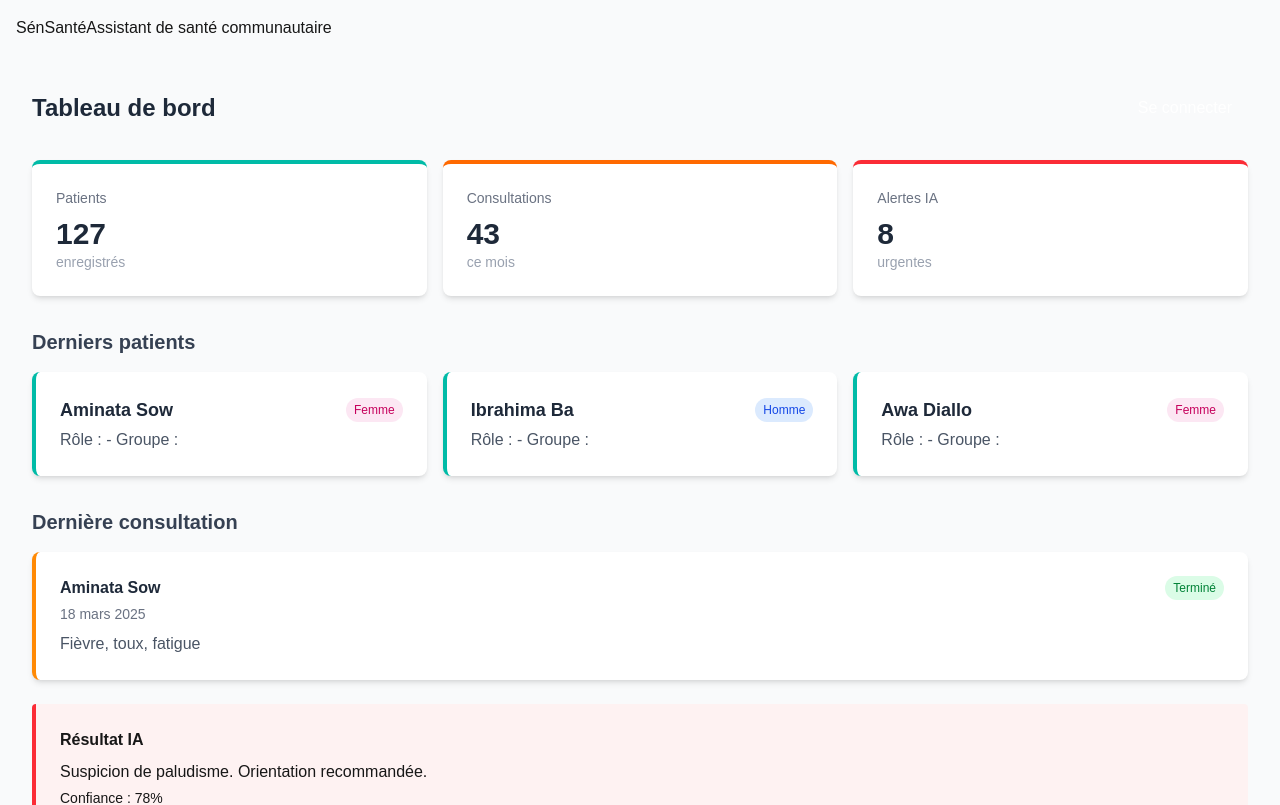
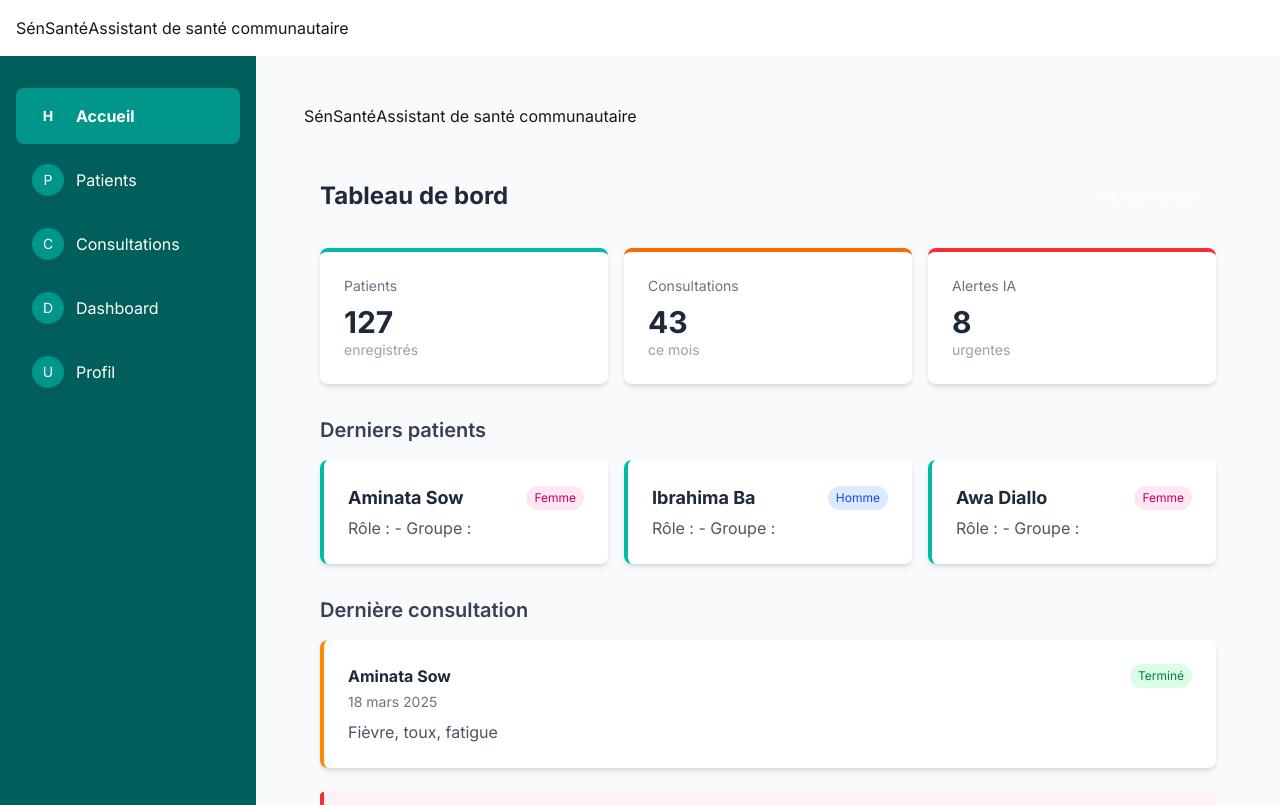
Before and after one commit to DieganeDabaSarr/sensante, a Next.js app: page / in a window 1280 px wide. Shown: the top 805 px of the page. Built offline with nearby package versions, Linux system fonts and the light colour scheme.

Commit message:
Layout avec Header,  Sidebar et Navigation

```diff
--- a/src/app/layout.tsx
+++ b/src/app/layout.tsx
@@ -1,33 +1,34 @@
 import type { Metadata } from "next";
-import { Geist, Geist_Mono } from "next/font/google";
+import { Inter } from "next/font/google";
 import "./globals.css";
+import Header from "@/components/Header";
+import Sidebar from "@/components/Sidebar";
 
-const geistSans = Geist({
-  variable: "--font-geist-sans",
-  subsets: ["latin"],
-});
-
-const geistMono = Geist_Mono({
-  variable: "--font-geist-mono",
-  subsets: ["latin"],
-});
+const inter = Inter({ subsets: ["latin"] });
 
 export const metadata: Metadata = {
-  title: "Create Next App",
-  description: "Generated by create next app",
+  title: "SénSanté",
+  description: "Assistant de santé communautaire avec IA",
 };
 
 export default function RootLayout({
   children,
-}: Readonly<{
+}: {
   children: React.ReactNode;
-}>) {
+}) {
   return (
-    <html
-      lang="en"
-      className={`${geistSans.variable} ${geistMono.variable} h-full antialiased`}
-    >
-      <body className="min-h-full flex flex-col">{children}</body>
+    <html lang="fr">
+      <body className={inter.className}>
+        <div className="flex flex-col min-h-screen">
+          <Header />
+          <div className="flex flex-1">
+            <Sidebar />
+            <main className="flex-1 bg-gray-50 p-8">
+              {children}
+            </main>
+          </div>
+        </div>
+      </body>
     </html>
   );
 }
--- /dev/null
+++ b/src/components/Sidebar.tsx
@@ -0,0 +1,39 @@
+"use client";
+import Link from "next/link";
+import { usePathname } from "next/navigation";
+
+const liens = [
+  { nom: "Accueil", href: "/", icone: "H" },
+  { nom: "Patients", href: "/patients", icone: "P" },
+  { nom: "Consultations", href: "/consultations", icone: "C" },
+  { nom: "Dashboard", href: "/dashboard", icone: "D" },
+  { nom: "Profil", href: "/profil", icone: "U" },
+];
+
+export default function Sidebar() {
+  const pathname = usePathname();
+
+  return (
+    <aside className="w-64 bg-teal-800 text-white min-h-screen p-4">
+      <nav className="space-y-2 mt-4">
+        {liens.map((lien) => {
+          const actif = pathname === lien.href;
+          return (
+            <Link
+              key={lien.href}
+              href={lien.href}
+              className={`flex items-center gap-3 px-4 py-3 rounded-lg transition ${
+                actif ? "bg-teal-600 font-bold" : "hover:bg-teal-700"
+              }`}
+            >
+              <span className="w-8 h-8 bg-teal-600 rounded-full flex items-center justify-center text-sm">
+                {lien.icone}
+              </span>
+              {lien.nom}
+            </Link>
+          );
+        })}
+      </nav>
+    </aside>
+  );
+}
```
